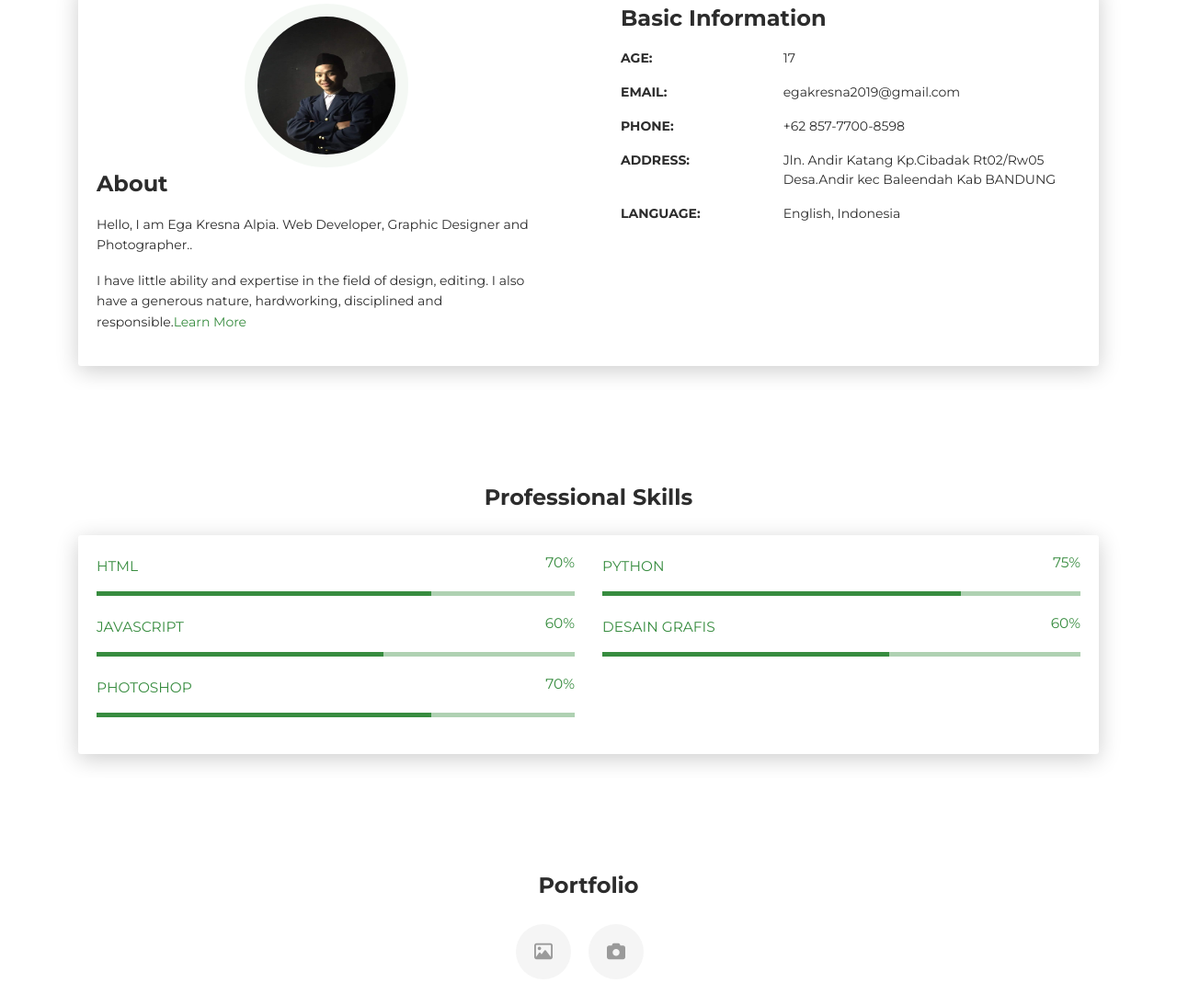
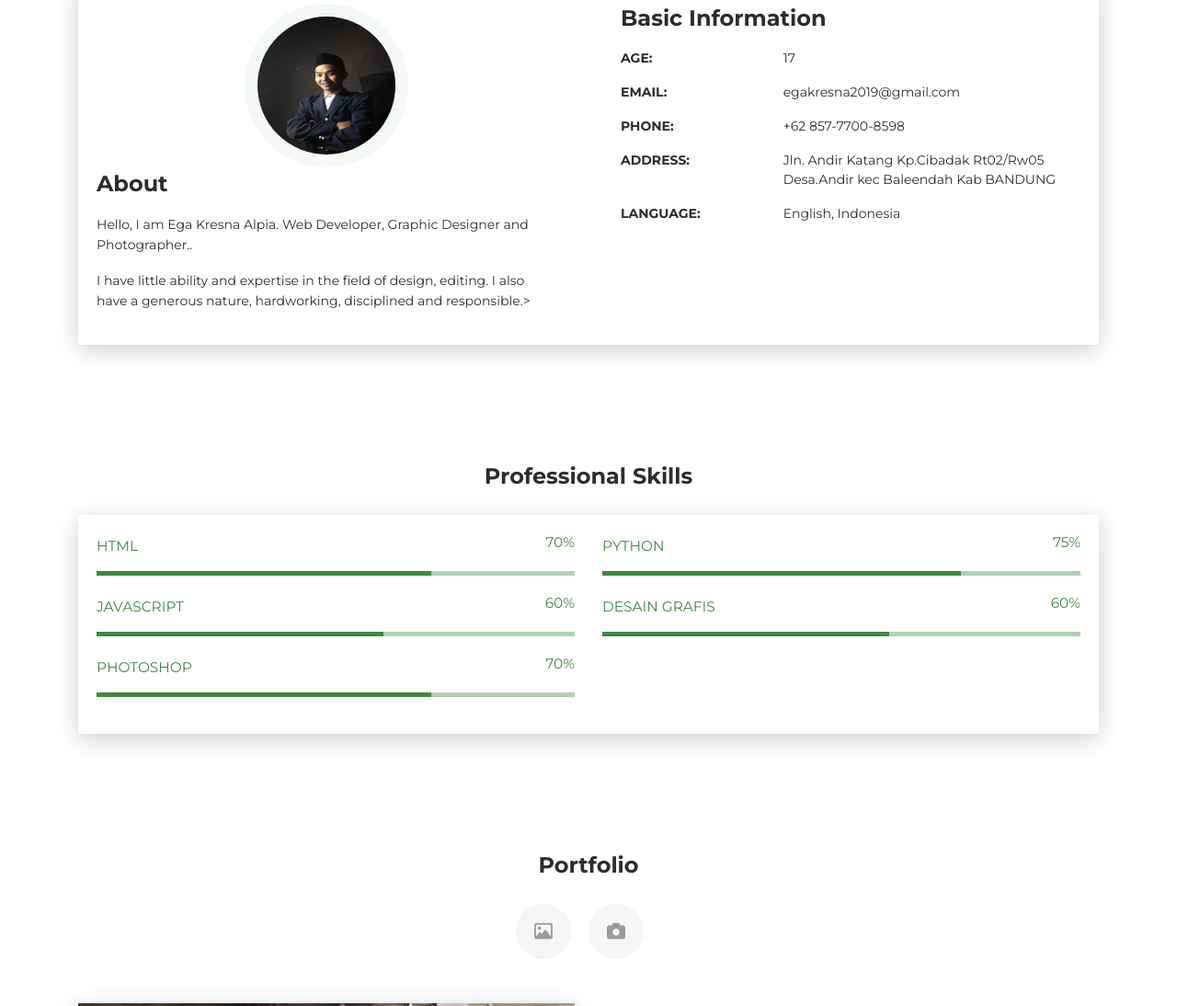
Before and after one commit to egakresna20/egakresna20.github.io, a plain HTML site: page index.html in a window 1280 px wide. Shown: the part 637-1731 px from the top of the page at 92% size. Drawn offline with Linux system fonts and the light colour scheme.

Commit message:
Update index.html

```diff
--- a/index.html
+++ b/index.html
@@ -80,7 +80,7 @@
             <center><div class="cc-profile-image"><a href="#"><img src="images/egakresna.jpg" alt="boldy"/></a></div></center>
             <div class="h4 mt-0 title">About</div>
             <p>Hello, I am Ega Kresna Alpia. Web Developer, Graphic Designer and Photographer..</p>
-            <p> I have little ability and expertise in the field of design, editing. I also have a generous nature, hardworking, disciplined and responsible.<a href="https://templateflip.com/templates/creative-cv/" target="_blank">Learn More</a></p>
+            <p> I have little ability and expertise in the field of design, editing. I also have a generous nature, hardworking, disciplined and responsible.></a></p>
           </div>
         </div>
         <div class="col-lg-6 col-md-12">
```
